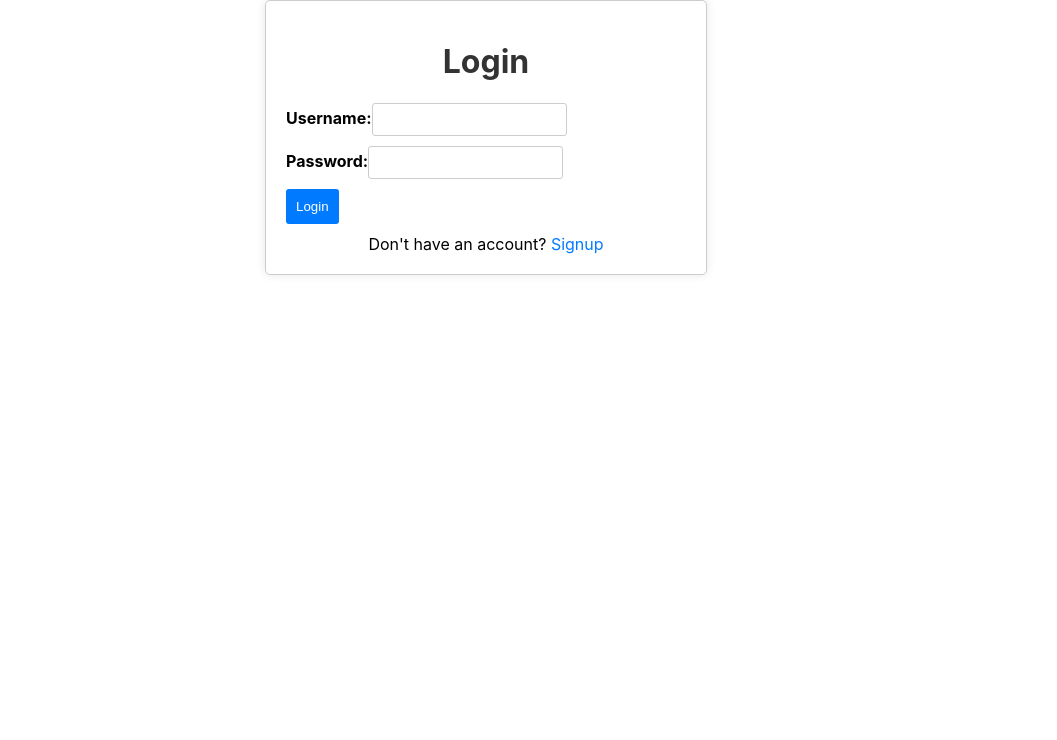
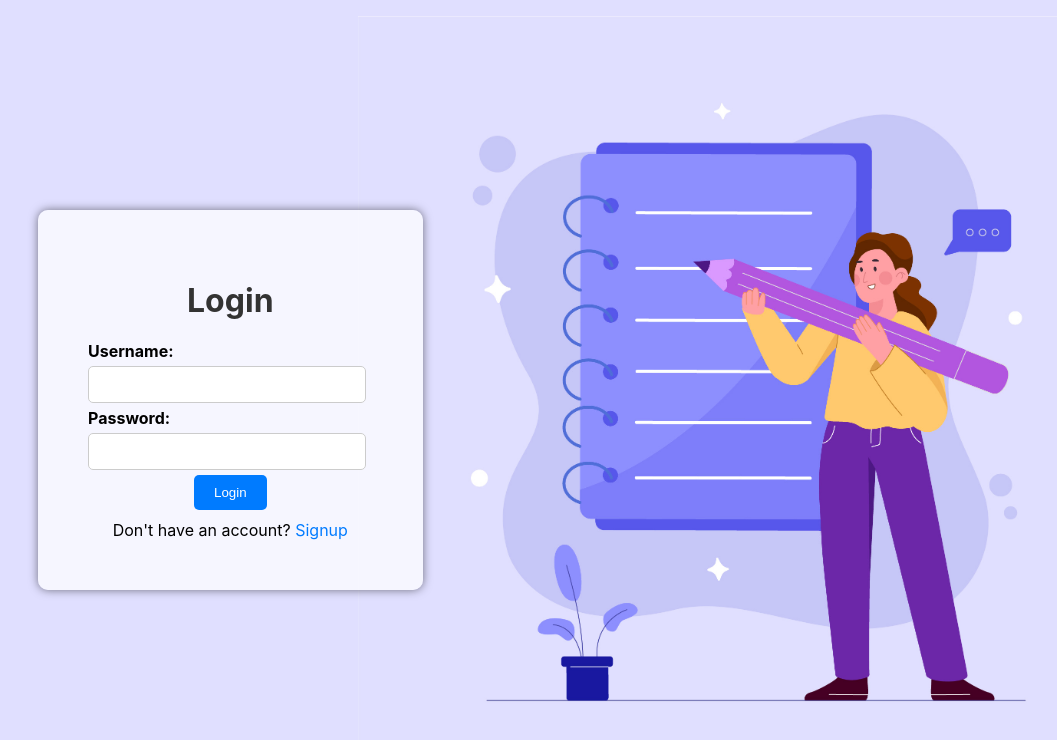
Before and after one commit to ridsashabbir/Listify, a React (Create React App) app in the folder listify/: page / in a window 1280 px wide. Shown: the top 740 px of the page, without its empty margins (154-1211 px from the left). Built offline with nearby package versions, Linux system fonts and the light colour scheme.

Commit message:
added styling for login page

```diff
--- a/listify/src/Components/Login.css
+++ b/listify/src/Components/Login.css
@@ -1,57 +1,57 @@
+/* Login.css */
 .login-container {
-    max-width: 400px;
-    margin: 0 auto;
-    padding: 20px;
-    border: 1px solid #ccc;
-    border-radius: 5px;
-    box-shadow: 0 0 10px rgba(0, 0, 0, 0.1);
-    background-color: #fff;
+  display: flex;
+  flex-direction: row;
+  align-items: center;
+  justify-content: space-between;
+  min-height: 100vh;
+  background-image: url("./assets/login.jpg");
+  background-size: 60%;
+  background-position: right;
+  background-repeat: no-repeat;
+  background-color: RGB(224, 223, 255);
+  background-attachment: fixed;
 }
 
-  h1 {
-    text-align: center;
-    color: #333;
+
+.login-form {
+  background-color: rgba(255, 255, 255, 0.7);
+  padding: 50px;
+  border-radius: 10px;
+  margin-left: 15%;
+  box-shadow: 0px 0px 10px rgba(0, 0, 0, 0.5);
 }
 
-  form {
-    display: flex;
-    flex-direction: column;
+.login-form h1 {
+  color: #333; /* Text color */
 }
 
-  label {
+.login-form label {
   font-weight: bold;
 }
 
-  input {
-    margin-bottom: 10px;
-    padding: 8px;
+.login-form input[type="text"],
+.login-form input[type="password"] {
+  width: 90%;
+  padding: 10px;
+  margin: 5px 0;
   border: 1px solid #ccc;
-    border-radius: 3px;
+  border-radius: 5px;
 }
 
-  button {
-    background-color: #007bff;
-    color: #fff;
+.login-form button {
+  margin-top: 10px;
+  padding: 10px 20px;
+  background-color: #007bff; /* Button color */
+  color: #fff; /* Button text color */
   border: none;
-    border-radius: 3px;
-    padding: 10px;
+  border-radius: 5px;
   cursor: pointer;
+  margin: auto;
+  text-align: center;
+  display: flex;
 }
 
-  button:hover {
-    background-color: #0056b3;
+.login-form button:hover {
+  background-color: #0056b3; /* Hover color */
 }
-
-  .link {
-    text-align: center;
-    margin-top: 10px;
-  }
-
-  .link a {
-    color: #007bff;
-    text-decoration: none;
-  }
-
-  .link a:hover {
-    text-decoration: underline;
-  }
--- a/listify/src/Components/Login.js
+++ b/listify/src/Components/Login.js
@@ -13,6 +13,7 @@ function Login() {
 
   return (
     <div className="login-container">
+      <div className="login-form">
         <h1>Login</h1>
         <form onSubmit={handleLogin}>
           <div>
@@ -41,6 +42,7 @@ function Login() {
           Don't have an account? <Link to="/signup">Signup</Link>
         </div>
       </div>
+    </div>
   );
 }
 
```
Also changed, not shown: listify/src/Components/assets/login.jpg (added). Lines whose indentation alone changed are shown as unchanged.
